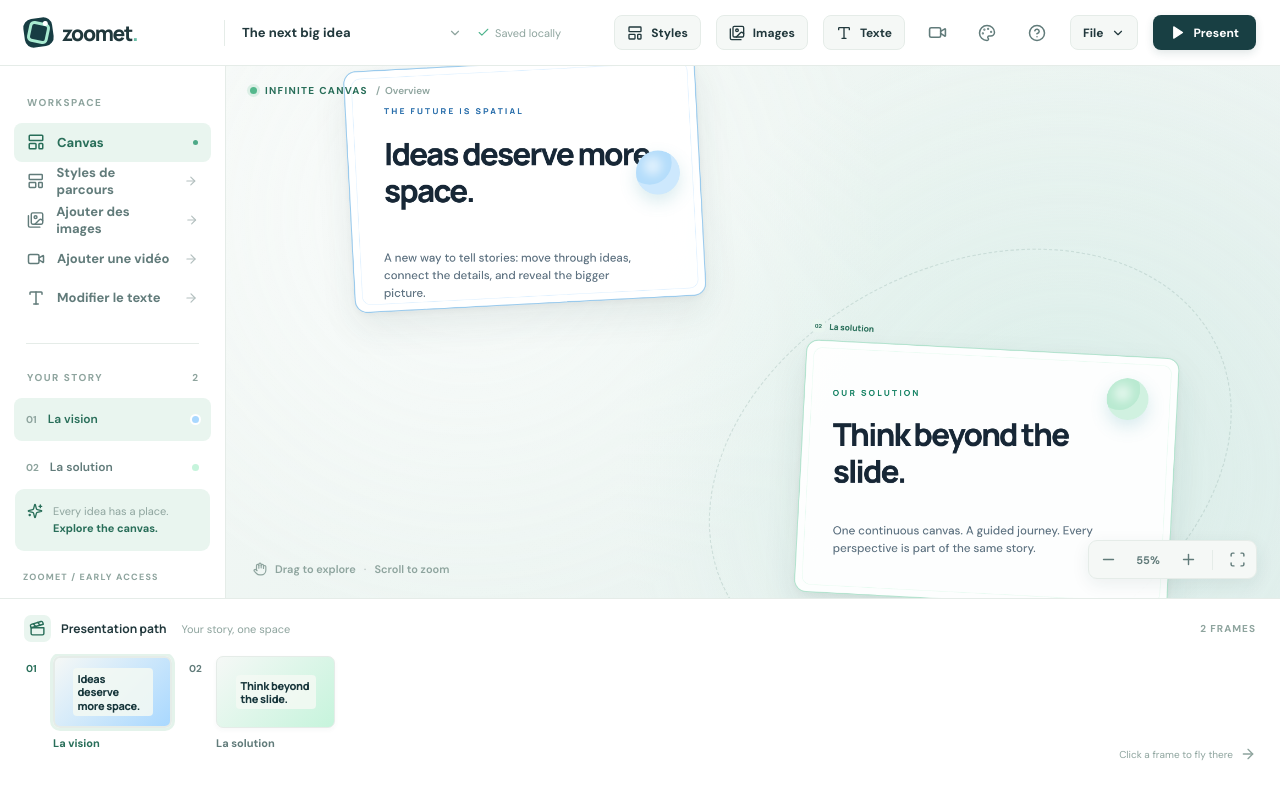
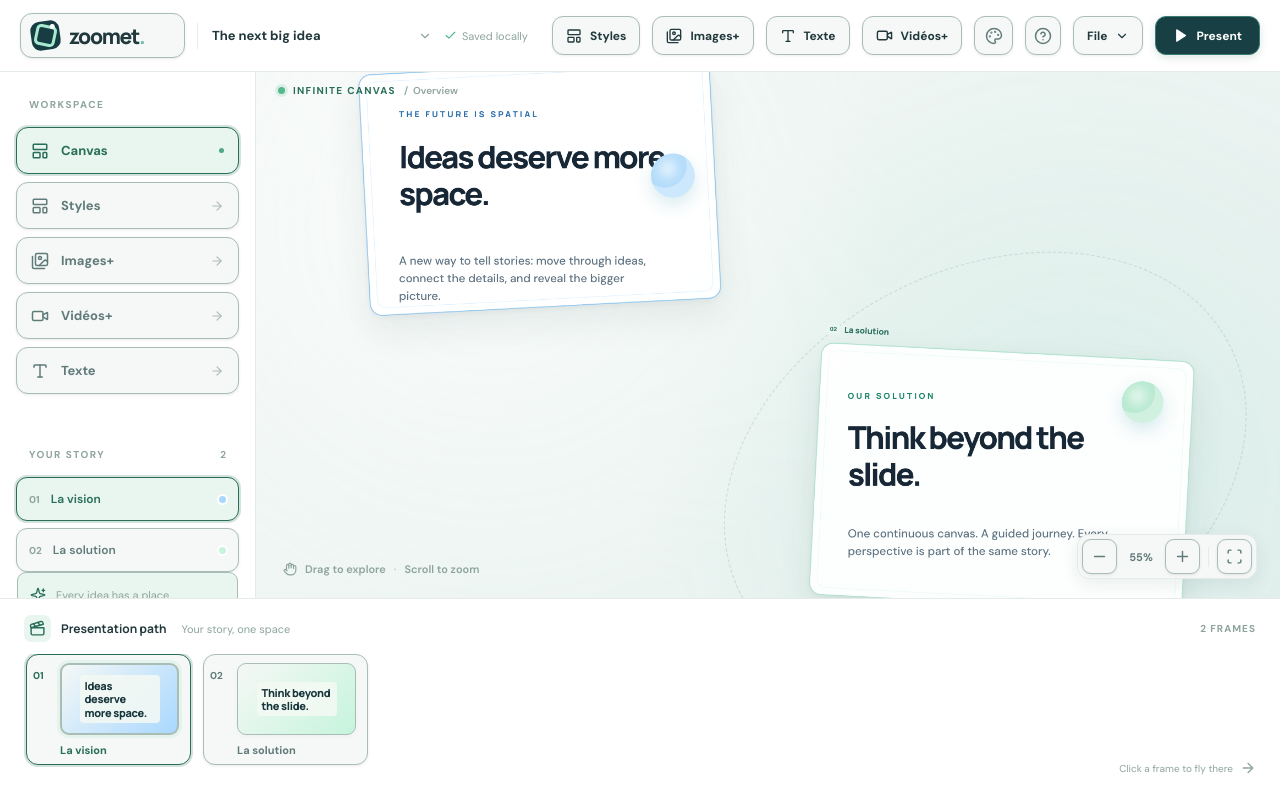
Before and after one commit to Sheldon-Learning/k2zoom, a React (Vite) app: page / in a window 1280 px wide. Built offline with nearby package versions, Linux system fonts and the light colour scheme.

Commit message:
Refresh editor controls and sidebar spacing

```diff
--- a/src/App.tsx
+++ b/src/App.tsx
@@ -720,7 +720,7 @@ export default function App() {
               className="button button-light images-top-button"
               onClick={() => imageRef.current?.click()}
             >
-              <Images size={16} /> Images
+              <Images size={16} /> Images+
             </button>
             <button
               className="button button-light text-top-button"
@@ -729,12 +729,12 @@ export default function App() {
               <Type size={16} /> Texte
             </button>
             <button
-              className="icon-button video-top-button"
+              className="button button-light video-top-button"
               aria-label="Ajouter une vidéo YouTube"
               title="Ajouter une vidéo YouTube"
               onClick={() => setShowVideoDialog(true)}
             >
-              <Video size={19} />
+              <Video size={17} /> <span>Vidéos+</span>
             </button>
             <ThemeSwitcher />
             <button
@@ -746,7 +746,7 @@ export default function App() {
             </button>
             <div className="menu-wrap">
               <button
-                className="button button-light"
+                className="button button-light file-top-button"
                 onClick={() => setShowMenu(!showMenu)}
                 aria-expanded={showMenu}
               >
@@ -767,7 +767,7 @@ export default function App() {
               )}
             </div>
             <button
-              className="button button-primary"
+              className="button button-primary present-top-button"
               onClick={() => void startPresentation()}
             >
               <Play size={15} fill="currentColor" /> Present
@@ -783,26 +783,25 @@ export default function App() {
               className="sidebar-item sidebar-action"
               onClick={() => setShowStyles(true)}
             >
-              <LayoutTemplate size={18} /> Styles de parcours{' '}
-              <ArrowRight size={14} />
+              <LayoutTemplate size={18} /> Styles <ArrowRight size={14} />
             </button>
             <button
               className="sidebar-item sidebar-action"
               onClick={() => imageRef.current?.click()}
             >
-              <Images size={18} /> Ajouter des images <ArrowRight size={14} />
+              <Images size={18} /> Images+ <ArrowRight size={14} />
             </button>
             <button
               className="sidebar-item sidebar-action"
               onClick={() => setShowVideoDialog(true)}
             >
-              <Video size={18} /> Ajouter une vidéo <ArrowRight size={14} />
+              <Video size={18} /> Vidéos+ <ArrowRight size={14} />
             </button>
             <button
               className="sidebar-item sidebar-action"
               onClick={() => setShowTextEditor(true)}
             >
-              <Type size={18} /> Modifier le texte <ArrowRight size={14} />
+              <Type size={18} /> Texte <ArrowRight size={14} />
             </button>
             <div className="sidebar-separator" />
             <div className="sidebar-section-label">
--- a/src/styles.css
+++ b/src/styles.css
@@ -24,6 +24,11 @@ input {
 }
 button {
   cursor: pointer;
+  transition:
+    background-color 160ms ease,
+    border-color 160ms ease,
+    box-shadow 160ms ease,
+    color 160ms ease;
 }
 button:focus-visible,
 input:focus-visible {
@@ -33,8 +38,8 @@ input:focus-visible {
 .app {
   position: relative;
   display: grid;
-  grid-template-columns: 226px minmax(0, 1fr);
-  grid-template-rows: 66px minmax(0, 1fr) 202px;
+  grid-template-columns: 256px minmax(0, 1fr);
+  grid-template-rows: 72px minmax(0, 1fr) 202px;
   width: 100%;
   height: 100%;
   min-height: 550px;
@@ -46,8 +51,8 @@ input:focus-visible {
   grid-row: 1;
   display: flex;
   align-items: center;
-  gap: 15px;
-  padding: 0 24px;
+  gap: 12px;
+  padding: 0 20px;
   background: #fff;
   border-bottom: 1px solid #e9edeb;
   z-index: 5;
@@ -64,9 +69,10 @@ input:focus-visible {
   white-space: nowrap;
 }
 .brand-button {
-  padding: 0;
-  border: 0;
-  background: transparent;
+  padding: 7px 10px;
+  border: 1px solid var(--control-line);
+  border-radius: 12px;
+  background: var(--surface-raised);
   color: inherit;
   text-align: left;
 }
@@ -147,31 +153,33 @@ input:focus-visible {
   align-items: center;
   justify-content: center;
   gap: 8px;
-  border: 0;
-  border-radius: 8px;
-  height: 35px;
+  border: 1px solid var(--control-line);
+  border-radius: 11px;
+  height: 39px;
   font-size: 12px;
   font-weight: 700;
+  box-shadow: 0 1px 3px #00000012;
 }
 .icon-button {
-  width: 35px;
+  width: 39px;
   color: #71817f;
-  background: transparent;
+  background: var(--surface-raised);
 }
 .icon-button:hover,
 .button-light:hover {
   background: #f1f5f3;
 }
 .button-light {
-  padding: 0 12px;
+  padding: 0 13px;
   color: #334a4c;
-  background: #fff;
-  border: 1px solid #e6ebe9;
+  background: var(--surface-raised);
+  border-color: var(--control-line);
 }
 .button-primary {
   padding: 0 17px;
   color: #fff;
   background: #183f43;
+  border-color: #35756d;
   box-shadow: 0 3px 8px #17444122;
 }
 .button-primary:hover {
@@ -183,12 +191,12 @@ input:focus-visible {
 .dropdown {
   position: absolute;
   right: 0;
-  top: 42px;
-  width: 170px;
-  padding: 5px;
+  top: 46px;
+  width: 190px;
+  padding: 7px;
   background: #fff;
-  border: 1px solid #e6ece9;
-  border-radius: 10px;
+  border: 1px solid var(--control-line);
+  border-radius: 14px;
   box-shadow: 0 12px 30px #183f4320;
   z-index: 10;
 }
@@ -197,10 +205,11 @@ input:focus-visible {
   gap: 9px;
   align-items: center;
   width: 100%;
-  border: 0;
-  border-radius: 6px;
-  padding: 10px;
-  background: transparent;
+  border: 1px solid var(--control-line);
+  border-radius: 10px;
+  padding: 10px 11px;
+  margin-bottom: 5px;
+  background: var(--surface-raised);
   color: #34494c;
   text-align: left;
   font-size: 12px;
@@ -218,18 +227,20 @@ input:focus-visible {
   display: flex;
   flex-direction: column;
   min-height: 0;
-  padding: 30px 14px 15px;
+  padding: 26px 16px 17px;
   background: #fff;
   border-right: 1px solid #e9edeb;
   z-index: 2;
   overflow-y: auto;
+  scrollbar-width: thin;
+  scrollbar-color: var(--control-line) transparent;
 }
 .sidebar-action {
   width: 100%;
-  border: 0;
-  background: transparent;
+  border: 1px solid var(--control-line);
+  background: var(--surface-raised);
   text-align: left;
-  font-weight: 600;
+  font-weight: 700;
 }
 .sidebar-action:hover {
   background: #f2f7f4;
@@ -242,7 +253,7 @@ input:focus-visible {
 .sidebar-section-label {
   display: flex;
   justify-content: space-between;
-  margin: 0 13px 14px;
+  margin: 0 13px 16px;
   color: #a3aeaa;
   font-size: 10px;
   letter-spacing: 1.5px;
@@ -255,15 +266,20 @@ input:focus-visible {
   display: flex;
   align-items: center;
   gap: 12px;
-  height: 40px;
-  padding: 0 13px;
-  border-radius: 8px;
+  min-height: 47px;
+  margin-bottom: 8px;
+  padding: 0 14px;
+  border: 1px solid var(--control-line);
+  border-radius: 12px;
+  background: var(--surface-raised);
   color: #536765;
   font-size: 13px;
   font-weight: 700;
+  white-space: nowrap;
 }
 .sidebar-item.selected {
   background: #eaf5f1;
+  border-color: var(--accent);
   color: #206754;
 }
 .sidebar-indicator {
@@ -275,25 +291,25 @@ input:focus-visible {
 }
 .sidebar-separator {
   height: 1px;
-  margin: 26px 12px 27px;
+  margin: 21px 12px 25px;
   background: #edf0ed;
 }
 .sidebar-frames {
   display: flex;
   flex-direction: column;
-  gap: 5px;
+  gap: 7px;
 }
 .sidebar-frame {
   display: flex;
   align-items: center;
   gap: 11px;
   width: 100%;
-  height: 43px;
-  border: 0;
-  border-radius: 8px;
+  min-height: 44px;
+  border: 1px solid var(--control-line);
+  border-radius: 11px;
   padding: 0 12px;
   color: #667875;
-  background: transparent;
+  background: var(--surface-raised);
   text-align: left;
   font-size: 12px;
   font-weight: 600;
@@ -304,6 +320,7 @@ input:focus-visible {
 .sidebar-frame.active {
   color: #173e41;
   background: #f3f8f5;
+  border-color: var(--accent);
 }
 .frame-number {
   color: #9baaa6;
@@ -733,7 +750,7 @@ input:focus-visible {
 .canvas-top-label {
   position: absolute;
   top: 84px;
-  left: 250px;
+  left: 278px;
   z-index: 3;
   display: flex;
   align-items: center;
@@ -864,6 +881,8 @@ input:focus-visible {
   gap: 12px;
   overflow: auto;
   padding: 0 2px 5px;
+  scrollbar-width: thin;
+  scrollbar-color: var(--control-line) transparent;
 }
 .timeline-item {
   position: relative;
@@ -993,6 +1012,8 @@ input:focus-visible {
   width: 325px;
   min-height: 0;
   overflow-y: auto;
+  scrollbar-width: thin;
+  scrollbar-color: var(--control-line) transparent;
   padding: 18px;
   border: 1px solid var(--line);
   border-radius: 14px;
@@ -1236,6 +1257,8 @@ input:focus-visible {
   flex-direction: column;
   padding: 32px;
   overflow-y: auto;
+  scrollbar-width: thin;
+  scrollbar-color: var(--control-line) transparent;
   border-radius: 19px;
   background: #fff;
   box-shadow: 0 25px 70px #0e333344;
@@ -1530,6 +1553,7 @@ input:focus-visible {
   --muted: #617b7a;
   --subtle: #8ea49e;
   --line: #e5ece8;
+  --control-line: #a9bdb6;
   --accent: #286e59;
   --accent-soft: #e9f5ef;
   --canvas-background: linear-gradient(
@@ -1552,6 +1576,7 @@ input:focus-visible {
   --muted: #b2c6c8;
   --subtle: #91aaad;
   --line: #30464e;
+  --control-line: #5d767e;
   --accent: #9bdfc3;
   --accent-soft: #28483f;
   --canvas-background: linear-gradient(
@@ -1574,6 +1599,7 @@ input:focus-visible {
   --muted: #d0d5d4;
   --subtle: #9da5a3;
   --line: #2c3031;
+  --control-line: #555d5f;
   --accent: #e0ece7;
   --accent-soft: #252b29;
   --canvas-background: #000000;
@@ -1591,6 +1617,7 @@ input:focus-visible {
   --muted: #bed3ec;
   --subtle: #a6c2e0;
   --line: #31557f;
+  --control-line: #668cb7;
   --accent: #b9dcff;
   --accent-soft: #205080;
   --canvas-background: linear-gradient(
@@ -1667,17 +1694,19 @@ input:focus-visible {
 .app[data-theme] .shortcuts kbd,
 .app[data-theme] .modal-close {
   background: var(--surface-raised);
-  border-color: var(--line);
+  border-color: var(--control-line);
   color: var(--foreground);
 }
 .app[data-theme] .button-primary,
 .app[data-theme] .presentation-controls {
   background: var(--accent-soft);
   color: var(--foreground);
+  border-color: var(--control-line);
 }
 .app[data-theme='light'] .button-primary {
   background: #183f43;
   color: #fff;
+  border-color: #367c70;
 }
 .app[data-theme] .button-light:hover,
 .app[data-theme] .icon-button:hover,
@@ -1844,6 +1873,151 @@ input:focus-visible {
   margin-left: auto;
   color: var(--accent);
 }
+
+/* Calm, bordered controls across the editor and all four themes. */
+.app[data-theme] .brand-button,
+.app[data-theme] .icon-button,
+.app[data-theme] .sidebar-action,
+.app[data-theme] .sidebar-frame,
+.app[data-theme] .dropdown button,
+.app[data-theme] .theme-menu button,
+.app[data-theme] .zoom-controls button,
+.app[data-theme] .timeline-item,
+.app[data-theme] .text-editor-heading button,
+.app[data-theme] .text-editor-section button,
+.app[data-theme] .text-editor-list button,
+.app[data-theme] .presentation-controls button,
+.app[data-theme] .modal-close,
+.app[data-theme] .style-card,
+.app[data-theme] .video-poster {
+  border: 1px solid var(--control-line);
+  box-shadow: 0 1px 3px #00000016;
+}
+.app[data-theme] .brand-button,
+.app[data-theme] .sidebar-action,
+.app[data-theme] .sidebar-frame,
+.app[data-theme] .dropdown button,
+.app[data-theme] .theme-menu button,
+.app[data-theme] .zoom-controls button,
+.app[data-theme] .timeline-item,
+.app[data-theme] .text-editor-list button {
+  background: var(--surface-raised);
+}
+.app[data-theme] .brand-button:hover,
+.app[data-theme] .sidebar-action:hover,
+.app[data-theme] .sidebar-frame:hover,
+.app[data-theme] .timeline-item:hover,
+.app[data-theme] .text-editor-list button:hover,
+.app[data-theme] .style-card:hover {
+  border-color: var(--accent);
+  box-shadow: 0 3px 10px #0000001c;
+}
+.app[data-theme] .sidebar-item.selected,
+.app[data-theme] .sidebar-frame.active,
+.app[data-theme] .timeline-item.active,
+.app[data-theme] .text-editor-list button.active,
+.app[data-theme] .style-card.active {
+  border-color: var(--accent);
+  box-shadow: 0 0 0 2px color-mix(in srgb, var(--accent) 20%, transparent);
+}
+.app[data-theme] .sidebar-tip {
+  border: 1px solid var(--control-line);
+}
+.app[data-theme] .dropdown button:last-child {
+  margin-bottom: 0;
+}
+.app[data-theme] .theme-menu button {
+  min-height: 43px;
+  margin-bottom: 5px;
+  padding: 7px 9px;
+  border-radius: 10px;
+}
+.app[data-theme] .theme-menu button:last-child {
+  margin-bottom: 0;
+}
+.app[data-theme] .theme-menu button[aria-checked='true'] {
+  border-color: var(--accent);
+  background: var(--accent-soft);
+}
+.app[data-theme] .zoom-controls {
+  height: 45px;
+  padding: 4px;
+  border-radius: 12px;
+}
+.app[data-theme] .zoom-controls button {
+  width: 35px;
+  height: 35px;
+  border-radius: 9px;
+}
+.app[data-theme] .timeline-item {
+  min-width: 165px;
+  padding: 6px;
+  border-radius: 12px;
+}
+.app[data-theme] .timeline-preview {
+  border-color: var(--control-line);
+  border-radius: 9px;
+}
+.app[data-theme] .text-editor-heading button,
+.app[data-theme] .text-editor-section button {
+  min-height: 32px;
+  padding: 6px 9px;
+  border-radius: 9px;
+}
+.app[data-theme] .text-editor-list button {
+  padding: 8px 10px;
+  border-radius: 9px;
+}
+.app[data-theme] .text-editor-colors button {
+  border-color: var(--control-line);
+}
+.app[data-theme] .text-editor-delete {
+  padding: 8px 12px;
+  border: 1px solid #c8757f;
+  border-radius: 9px;
+  background: #a83b451c;
+  color: #e27781;
+}
+.app[data-theme] .presentation-controls button {
+  border-radius: 9px;
+  background: var(--surface-raised);
+}
+.app[data-theme] .style-card {
+  border-radius: 14px;
+}
+.app[data-theme] .video-poster {
+  border-radius: 13px;
+}
+.app[data-theme] .button:focus-visible,
+.app[data-theme] .icon-button:focus-visible,
+.app[data-theme] .sidebar-action:focus-visible,
+.app[data-theme] .sidebar-frame:focus-visible,
+.app[data-theme] .timeline-item:focus-visible {
+  outline: 3px solid var(--accent);
+  outline-offset: 2px;
+}
+@media (max-width: 1250px) {
+  .topbar {
+    gap: 8px;
+    padding: 0 13px;
+  }
+  .brand {
+    width: 155px;
+  }
+  .document-name input {
+    width: 145px;
+  }
+  .save-state {
+    display: none;
+  }
+  .video-top-button {
+    width: 39px;
+    padding: 0;
+  }
+  .video-top-button span {
+    display: none;
+  }
+}
 @media (max-width: 800px) {
   .app {
     grid-template-columns: 0 minmax(0, 1fr);
@@ -1854,7 +2028,7 @@ input:focus-visible {
   }
   .topbar {
     padding: 0 13px;
-    gap: 9px;
+    gap: 6px;
   }
   .brand {
     width: auto;
@@ -1870,7 +2044,7 @@ input:focus-visible {
     display: none;
   }
   .document-name input {
-    width: min(25vw, 160px);
+    width: min(20vw, 120px);
   }
   .canvas-top-label {
     left: 20px;
@@ -1894,6 +2068,17 @@ input:focus-visible {
     font-size: 57px;
   }
 }
+@media (max-width: 650px) {
+  .document-name {
+    display: none;
+  }
+  .file-top-button,
+  .present-top-button {
+    width: 39px;
+    padding: 0;
+    font-size: 0;
+  }
+}
 @media (max-width: 520px) {
   .app {
     grid-template-rows: 54px minmax(0, 1fr) 153px;
@@ -1908,21 +2093,25 @@ input:focus-visible {
     width: 29px;
     height: 29px;
   }
-  .document-name input {
-    width: 31vw;
-    font-size: 11px;
-  }
   .button-light {
     display: none;
   }
-  .styles-top-button {
+  .styles-top-button,
+  .images-top-button,
+  .text-top-button,
+  .video-top-button,
+  .file-top-button {
     display: inline-flex;
-    padding: 0 9px;
-  }
-  .text-top-button {
-    display: inline-flex;
-    padding: 0 9px;
+    justify-content: center;
+    width: 37px;
+    height: 37px;
+    padding: 0;
     font-size: 0;
+  }
+  .icon-button,
+  .present-top-button {
+    width: 37px;
+    height: 37px;
   }
   .text-editor {
     top: 62px;
@@ -1952,6 +2141,9 @@ input:focus-visible {
   .button-primary {
     padding: 0 11px;
   }
+  .present-top-button {
+    padding: 0;
+  }
   .timeline-heading {
     margin-bottom: 0;
   }
@@ -1974,6 +2166,25 @@ input:focus-visible {
   .zoom-controls {
     right: 12px;
     bottom: 12px;
+  }
+}
+@media (max-width: 360px) {
+  .topbar {
+    gap: 3px;
+    padding: 0 6px;
+  }
+  .brand-button {
+    padding: 5px;
+  }
+  .styles-top-button,
+  .images-top-button,
+  .text-top-button,
+  .video-top-button,
+  .file-top-button,
+  .icon-button,
+  .present-top-button {
+    width: 33px;
+    height: 33px;
   }
 }
 @media (prefers-reduced-motion: reduce) {
```
